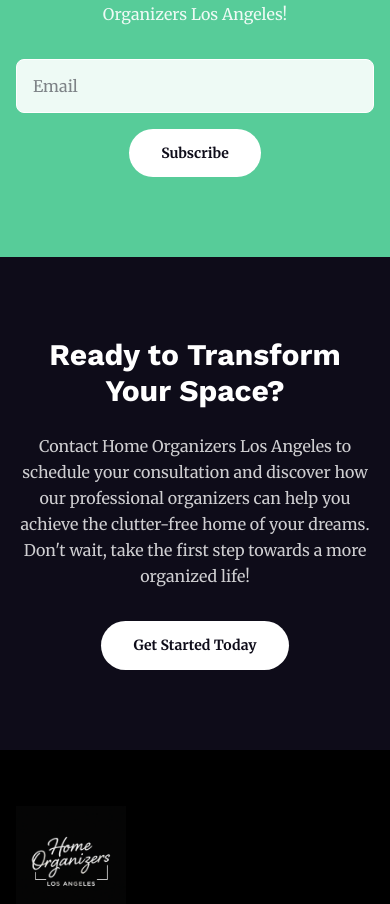
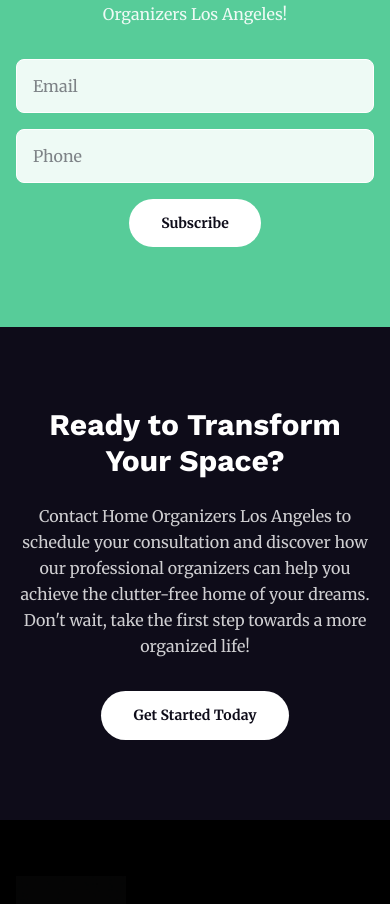
Before and after one commit to mperlmutter83/home-organizers-los-angeles, a Next.js app: page /blog in a window 390 px wide. Shown: the part 7469-8373 px from the top of the page. Built offline with nearby package versions, Linux system fonts and the light colour scheme; no server answers.

Commit message:
Newsletter forms now feed CRM: add required phone field, tag submissions as NEWSLETTER SIGNUP

```diff
--- a/src/app/api/lead/route.ts
+++ b/src/app/api/lead/route.ts
@@ -31,7 +31,9 @@ export async function POST(request: NextRequest) {
         name: `${firstName ?? ''} ${lastName ?? ''}`.trim(),
         email,
         phone,
-        service_needed: message || null,
+        service_needed:
+          message ||
+          (source === 'newsletter' ? 'NEWSLETTER SIGNUP (website newsletter form)' : null),
         submission_id,
         elapsed_ms,
         company_website, // honeypot passthrough
--- a/src/components/NewsletterForm.tsx
+++ b/src/components/NewsletterForm.tsx
@@ -12,7 +12,7 @@ interface NewsletterFormProps {
  * Submits to /api/lead with the CRM spam gates (honeypot, elapsed_ms, submission_id).
  */
 export default function NewsletterForm({ variant = 'full', onMint = false }: NewsletterFormProps) {
-  const [formData, setFormData] = useState({ firstName: '', lastName: '', email: '' });
+  const [formData, setFormData] = useState({ firstName: '', lastName: '', email: '', phone: '' });
   const [status, setStatus] = useState<'idle' | 'submitting' | 'success' | 'error'>('idle');
   const submissionId = useRef<string>(crypto.randomUUID());
   const startedAt = useRef<number>(Date.now());
@@ -33,7 +33,7 @@ export default function NewsletterForm({ variant = 'full', onMint = false }: New
       });
       if (response.ok) {
         setStatus('success');
-        setFormData({ firstName: '', lastName: '', email: '' });
+        setFormData({ firstName: '', lastName: '', email: '', phone: '' });
         submissionId.current = crypto.randomUUID();
         startedAt.current = Date.now();
       } else {
@@ -99,6 +99,16 @@ export default function NewsletterForm({ variant = 'full', onMint = false }: New
           className={inputClass}
         />
       </p>
+      <p>
+        <input
+          type="tel"
+          placeholder="Phone"
+          required
+          value={formData.phone}
+          onChange={(e) => setFormData({ ...formData, phone: e.target.value })}
+          className={inputClass}
+        />
+      </p>
       <button
         type="submit"
         disabled={status === 'submitting'}
```
